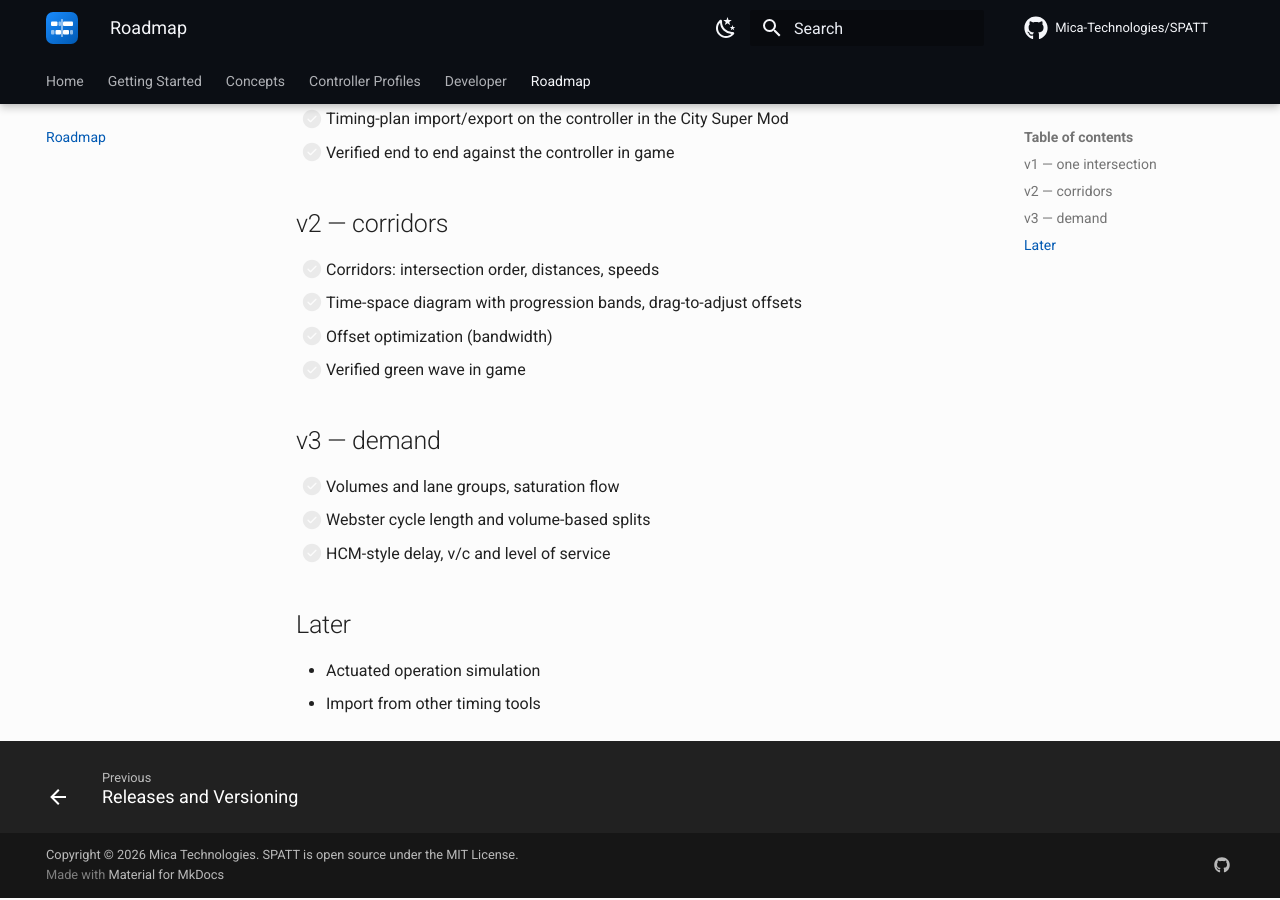
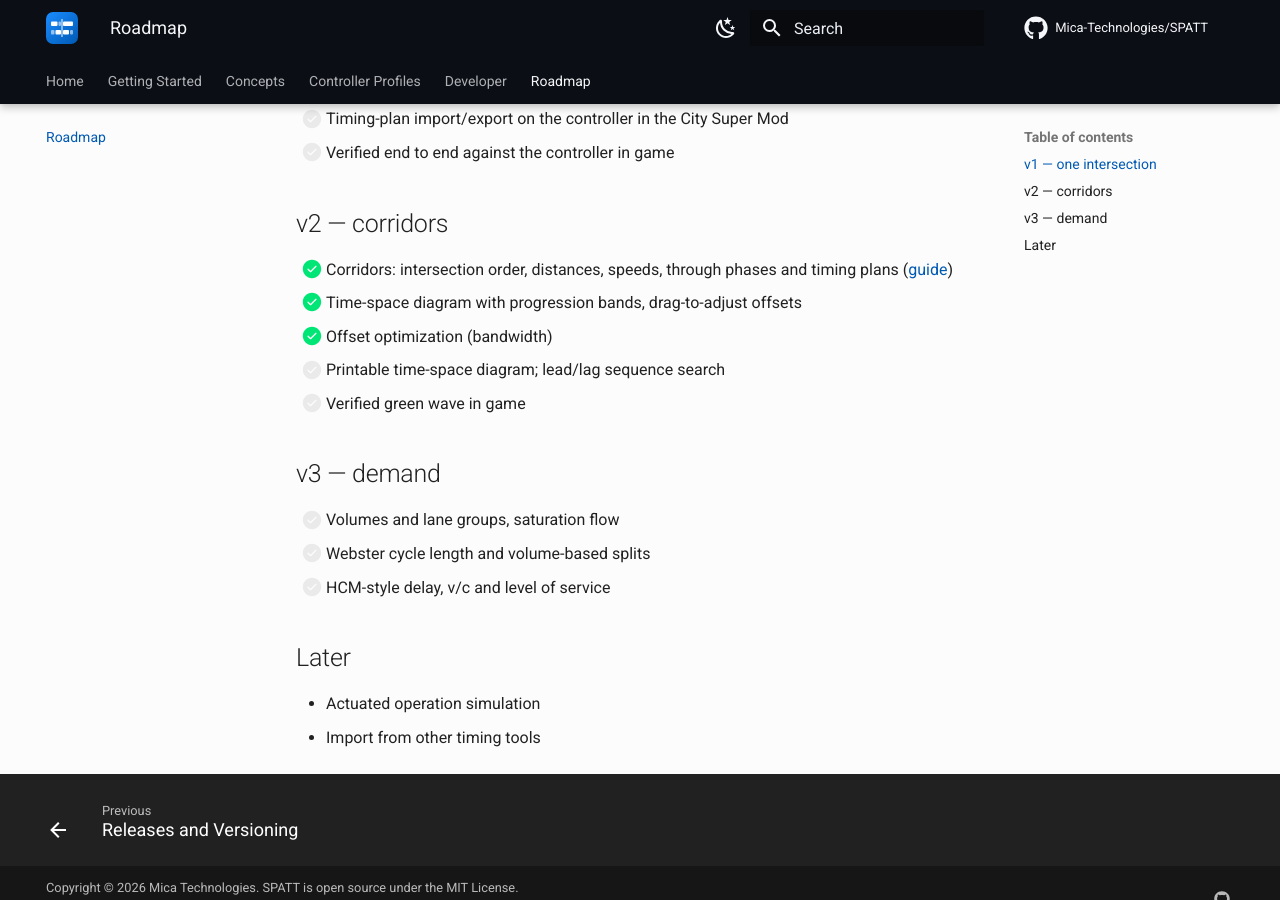
Before and after one commit to Mica-Technologies/SPATT, an MkDocs documentation site: the page built from docs/roadmap.md, in a window 1280 px wide and 900 px high, scrolled down 617 px. Built offline with MkDocs 1.6.1 and Material for MkDocs 9.7.7, drawn with Linux system fonts in a browser that asks for light colours; comment, search, counter and statistics services are not loaded.

Commit message:
Document corridors, the time-space diagram and offset optimization
Co-Authored-By: Claude Opus 5 (1M context) <noreply@anthropic.com>

```diff
--- a/docs/roadmap.md
+++ b/docs/roadmap.md
@@ -22,9 +22,11 @@ SPATT is built in stages. Each stage ends with something usable.
 
 ## v2 — corridors
 
-- [ ] Corridors: intersection order, distances, speeds
-- [ ] Time-space diagram with progression bands, drag-to-adjust offsets
-- [ ] Offset optimization (bandwidth)
+- [x] Corridors: intersection order, distances, speeds, through phases and timing plans
+      ([guide](getting-started/corridors.md))
+- [x] Time-space diagram with progression bands, drag-to-adjust offsets
+- [x] Offset optimization (bandwidth)
+- [ ] Printable time-space diagram; lead/lag sequence search
 - [ ] Verified green wave in game
 
 ## v3 — demand
--- a/mkdocs.yml
+++ b/mkdocs.yml
@@ -103,6 +103,7 @@ nav:
       - Installation: getting-started/installation.md
       - Desktop, Network and Headless: getting-started/hosts.md
       - Using the Editor: getting-started/editor.md
+      - Corridors and Green Waves: getting-started/corridors.md
   - Concepts:
       - concepts/index.md
       - Rings, Barriers and Phases: concepts/ring-barrier.md
```
Also changed, not shown: docs/concepts/coordination.md (+2 -2 lines), docs/getting-started/corridors.md (added, +88 -0 lines), docs/getting-started/index.md (+1 -0 lines).
